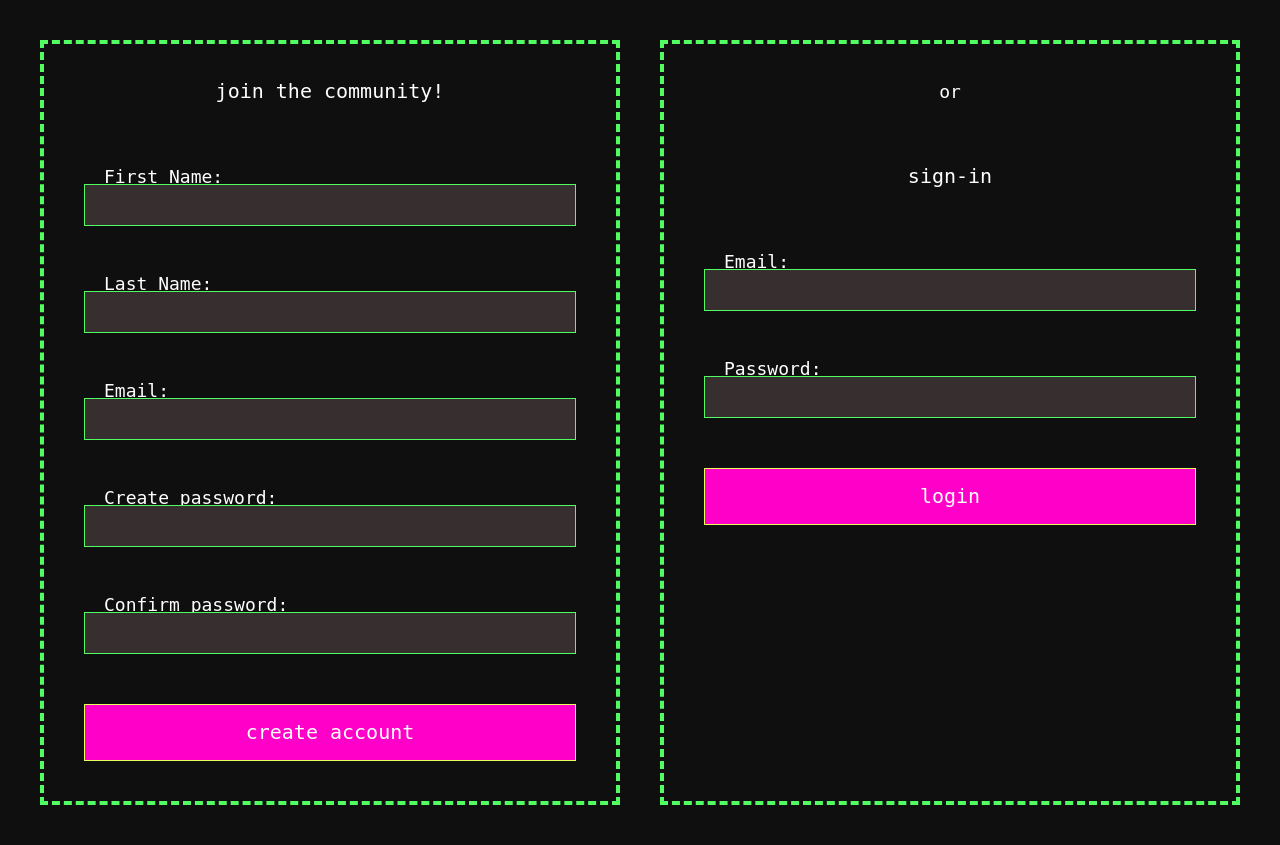
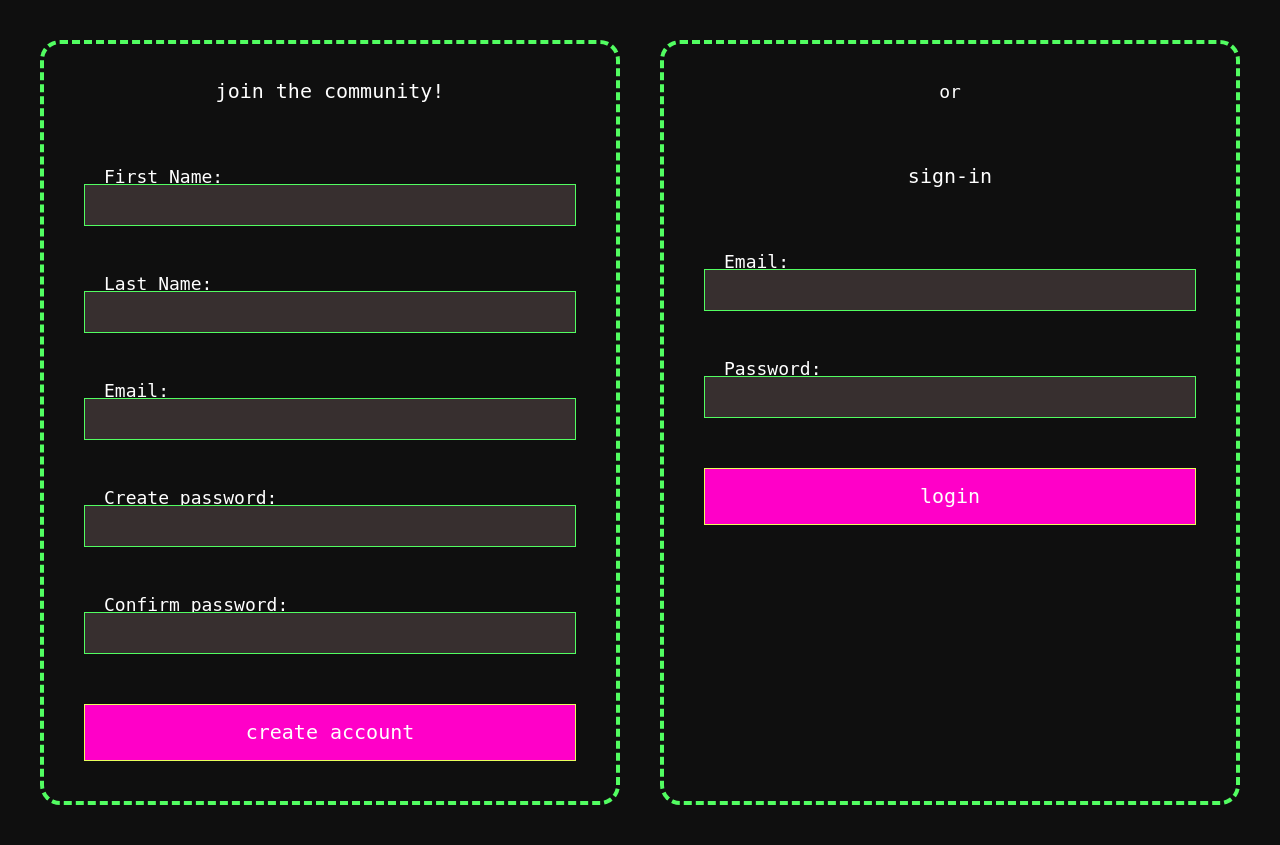
Before and after one commit to gabbe-grodin/group_project_gossip_terminal, a Flask app: page /login in a window 1280 px wide. Shown: the part 211-1056 px from the top of the page. Run offline with Flask 3, Linux system fonts and the light colour scheme.

Commit message:
style tweak

```diff
--- a/flask_app/static/css/style.css
+++ b/flask_app/static/css/style.css
@@ -218,6 +218,7 @@
 }
 form{
     border: 4px dashed #52FD61;
+    border-radius: 2rem;
 }
 input{
     border: 1px solid #52FD61;
```
